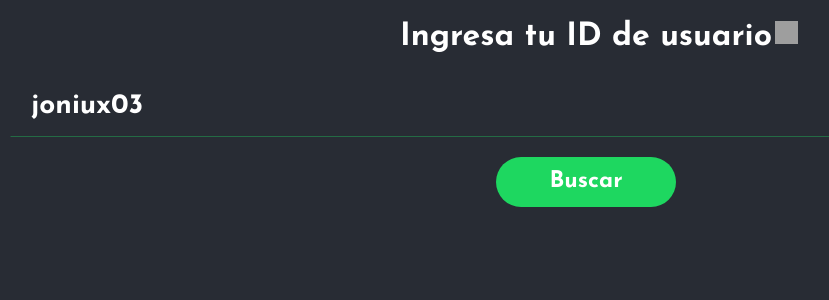
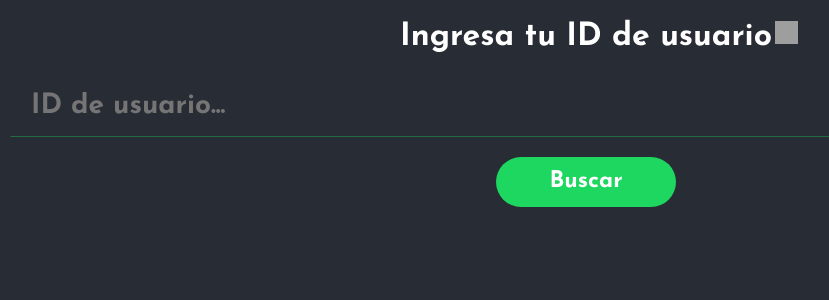
Before and after one commit to jonathangg03/playlist-compare, a React (Create React App) app: page / in a window 1280 px wide. Shown: the top 300 px of the page, without its empty margins (54-883 px from the left). Built offline with nearby package versions, Linux system fonts and the light colour scheme; grey boxes are pictures that could not be loaded; a web font is replaced by a local one.

Commit message:
Delete: Default User id

```diff
--- a/src/components/UsernameForm/index.js
+++ b/src/components/UsernameForm/index.js
@@ -5,7 +5,7 @@ import UsernameInput from '../UsernameInput'
 import './index.css'
 
 const UsernameForm = ({ setPlaylists }) => {
-  const [search, setSearch] = useState('joniux03')
+  const [search, setSearch] = useState('')
 
   const handleSearchPlaylists = async (event) => {
     event.preventDefault()
```
